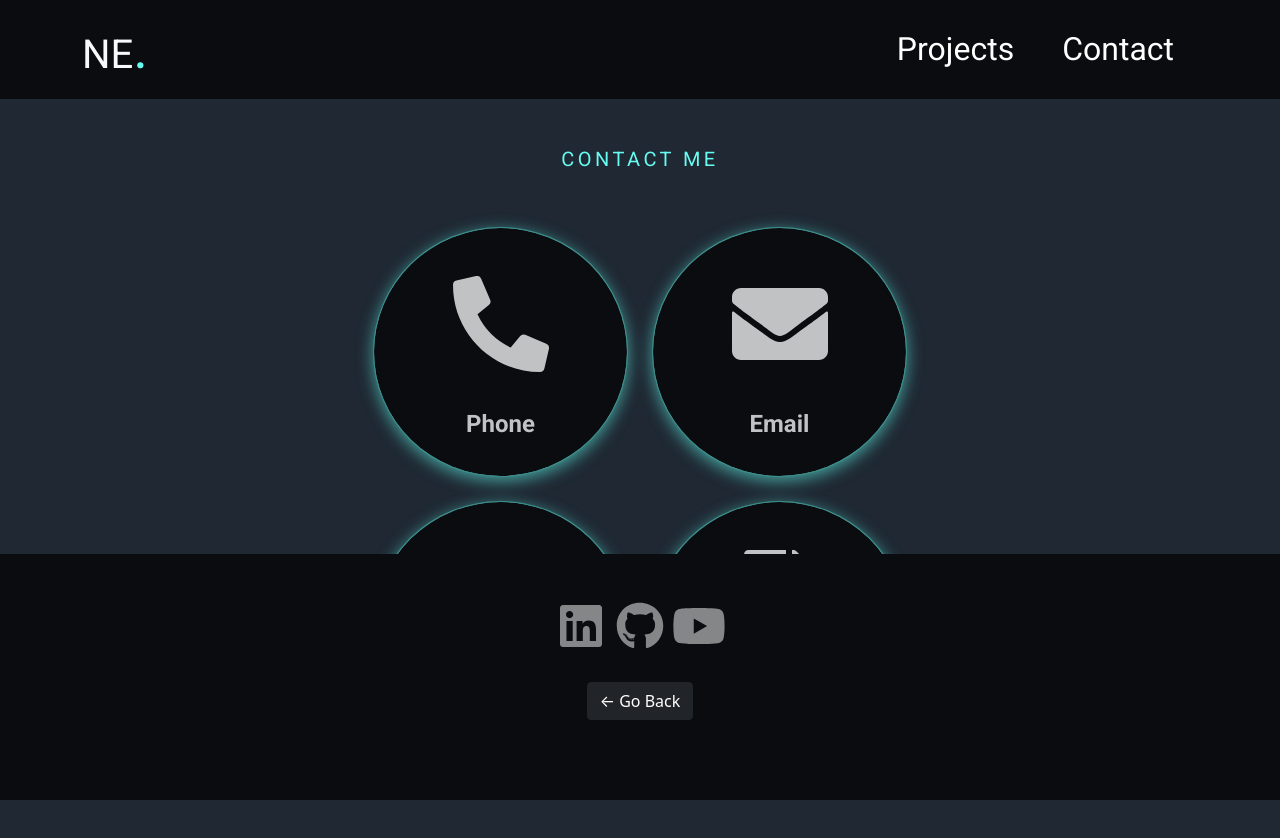
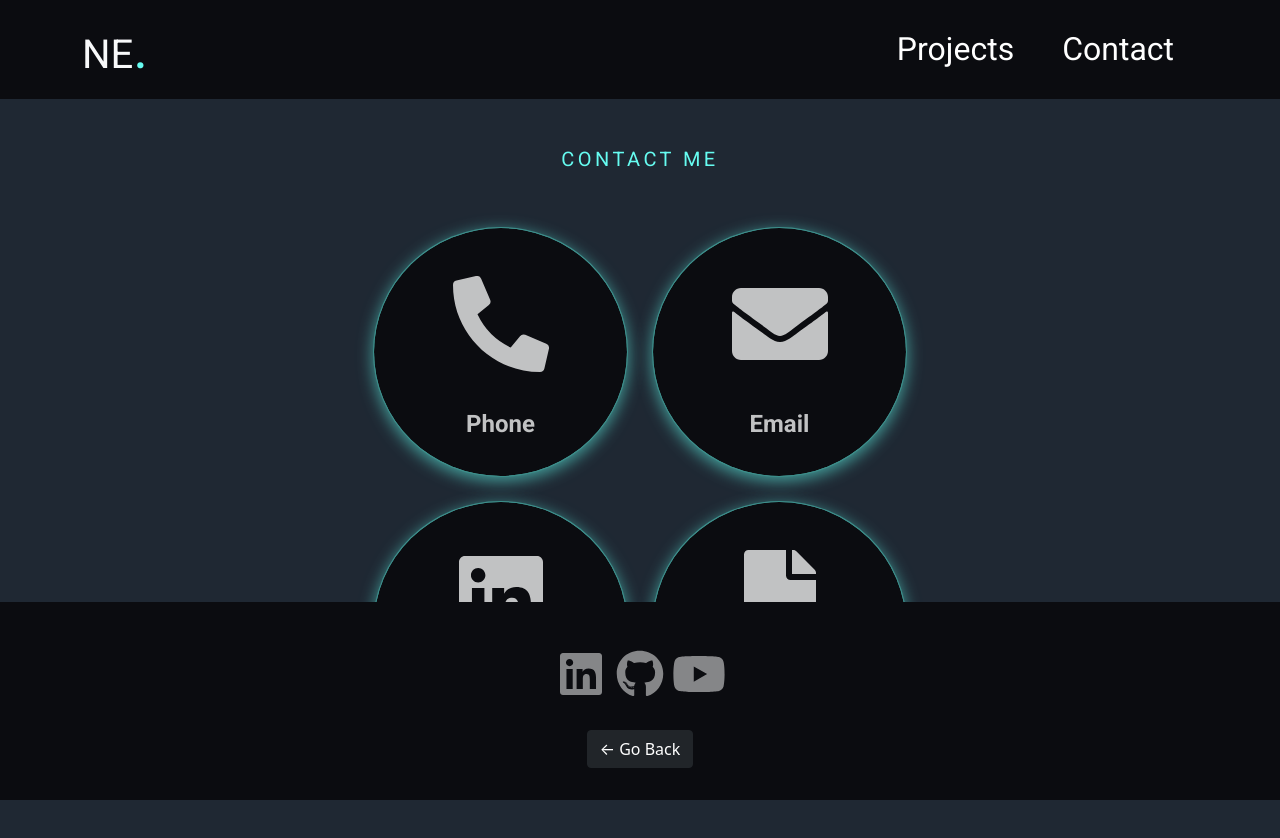
Before and after one commit to TechnoPrep/react-portfolio, a React (Create React App) app: page /contact in a window 1280 px wide. Shown: the top 838 px of the page. Built offline with nearby package versions, Linux system fonts and the light colour scheme.

Commit message:
added logic for css rendering

```diff
--- a/src/components/Footer/index.js
+++ b/src/components/Footer/index.js
@@ -14,8 +14,9 @@ const Footer = () => {
   const location = useLocation();
   const history = useHistory();
   return (
-    <footer className="d-flex flex-wrap align-items-center py-3 footer-bg-custom fixed-bottom">
-      <div className="container text-center mb-5">
+    <footer className={`d-flex flex-wrap align-items-center py-3 footer-bg-custom
+    ${location.pathname === '/' ? '' : 'fixed-bottom'}`}>
+      <div className="container text-center">
         <div className="row col-12 py-lg-3"></div>
         <div className="row social-links d-flex justify-content-center">
           <div className="col-lg-4 d-flex justify-content-center">
```
